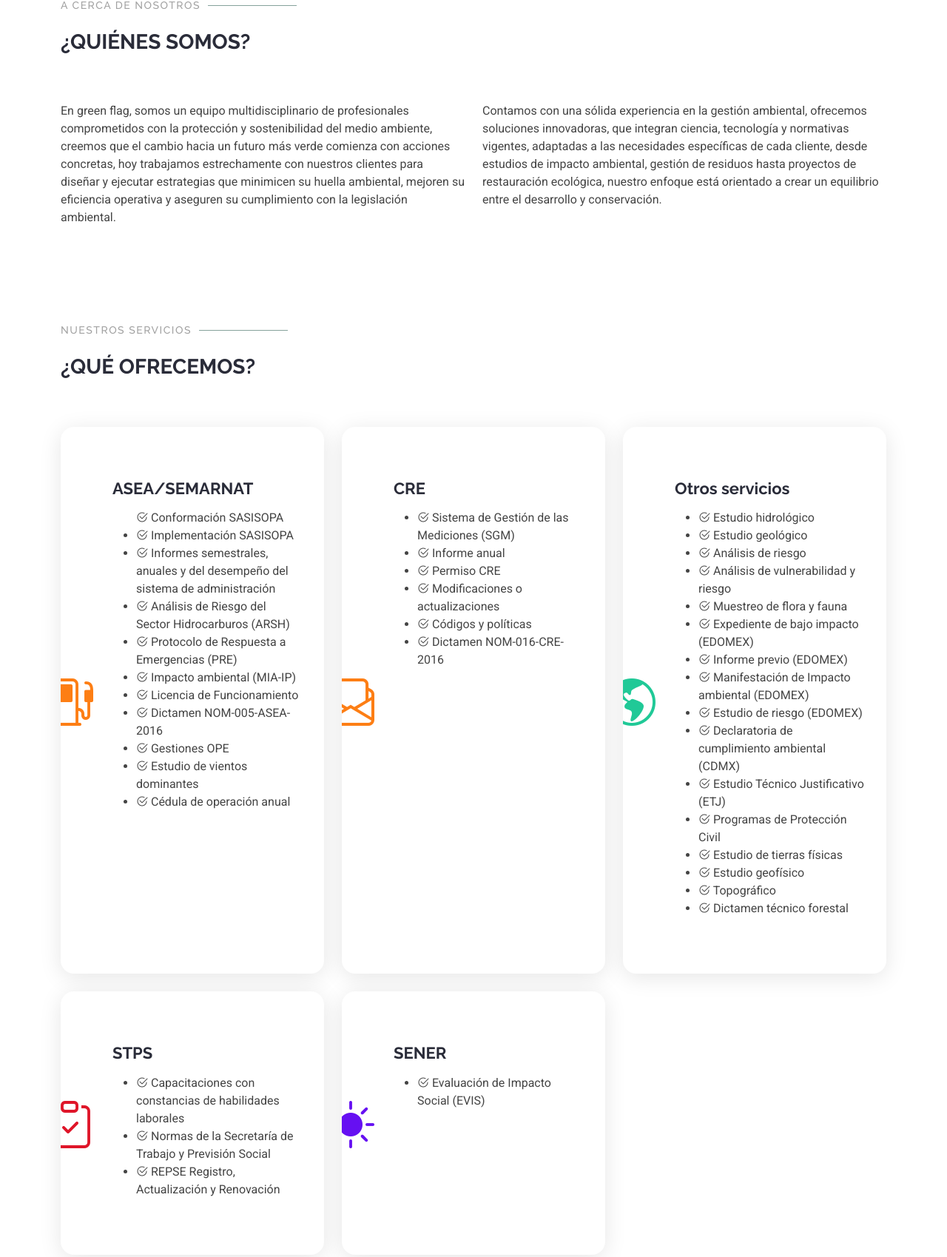
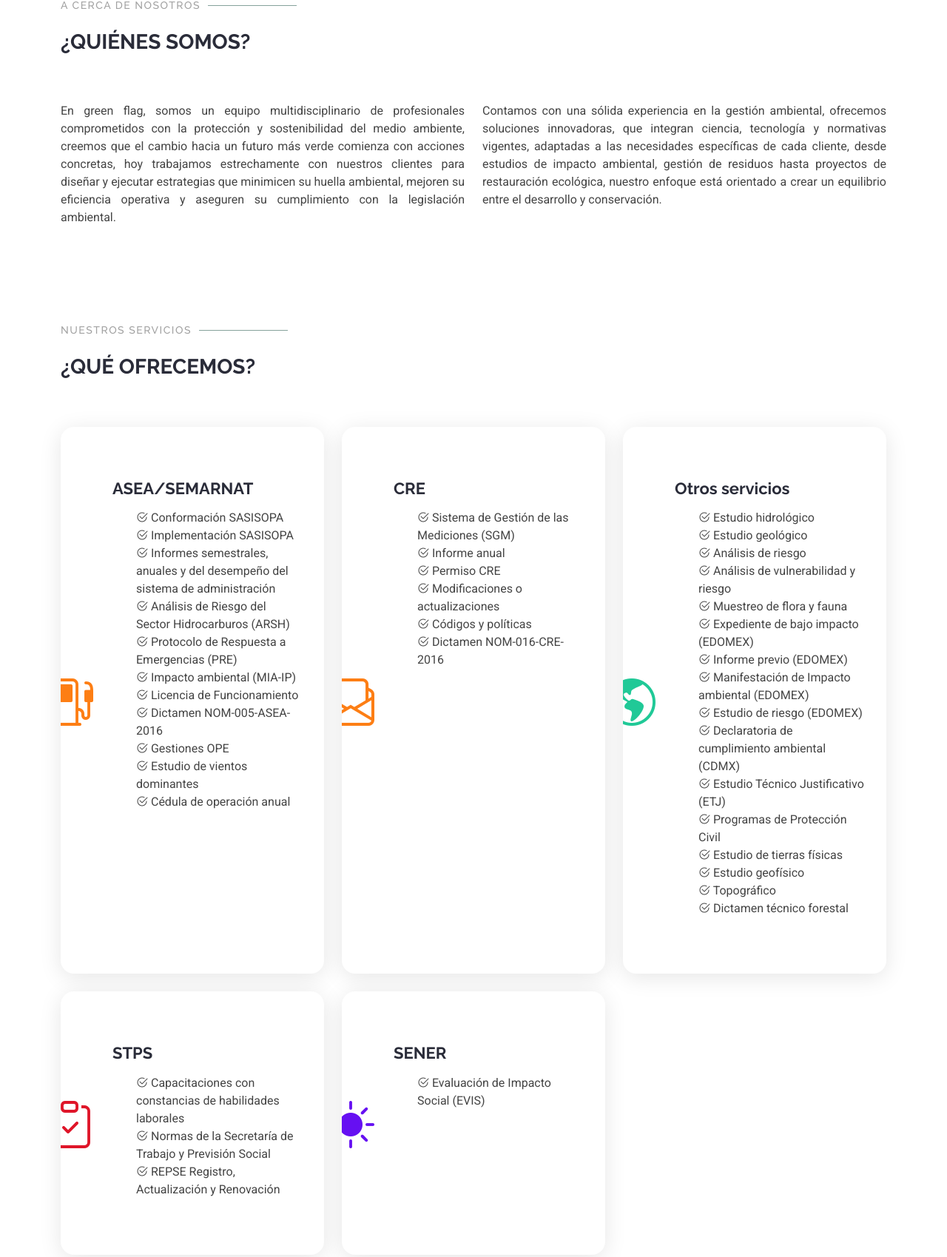
Before and after one commit to JorgeMorenoAlexandres/GreenFlag, a plain HTML site: page index.html in a window 1280 px wide. Shown: the part 717-2416 px from the top of the page at 74% size. Drawn offline with Linux system fonts and the light colour scheme.

Commit message:
Cambios en texto, misión y listas de productos

```diff
--- a/index.html
+++ b/index.html
@@ -85,7 +85,8 @@
         <div class="carousel-item active">
           <div class="carousel-container">
             <h2 class="animate__animated animate__fadeInDown">Misión</h2>
-            <p class="animate__animated animate__fadeInUp" style="font-size: larger; text-align: justify" > Nuestra misión en Green Flag es proporcionar soluciones ambientales innovadoras y sostenibles que permitan a nuestros clientes minimizar su impacto ecológico mientras maximizan su eficiencia operativa. Nos comprometemos a ofrecer asesoramiento experto y personalizado, basado en la ciencia y la tecnología, para garantizar un futuro más saludable y sostenible para nuestra comunidad y el planeta.</p>
+            <p class="animate__animated animate__fadeInUp" style="font-size: larger; text-align: justify" >En Gren Flag, proporcionamos soluciones ambientales innovadoras y sostenibles, basados en reducir  el impacto ecológico, así como maximizar su operatividad.
+              Nos comprometemos a un asesoramiento con profesionales altamente calificados, así como un servicio personalizado. Nos basamos en ciencia y tecnología, para garantizar la satisfacción de nuestros clientes, así como mantener un ambiente sano y sostenible para la sociedad y el planeta.</p>
             <!-- <a href="#about" class="btn-get-started animate__animated animate__fadeInUp scrollto">Read More</a> -->
           </div>
         </div>
@@ -94,7 +95,7 @@
         <div class="carousel-item">
           <div class="carousel-container">
             <h2 class="animate__animated animate__fadeInDown">Visión</h2>
-            <p class="animate__animated animate__fadeInUp" style="text-align: justify">Aspiramos a ser líderes globales en consultoría ambiental, reconocidos por nuestra dedicación a la excelencia, la integridad y la innovación. Nos esforzamos por inspirar un cambio positivo en las prácticas empresariales, promoviendo la responsabilidad ambiental como un pilar fundamental para el desarrollo económico y social sostenible. Imaginamos un mundo donde las empresas y las comunidades colaboren armoniosamente con el entorno natural, asegurando un legado de bienestar para las generaciones futuras.</p>
+            <p class="animate__animated animate__fadeInUp" style="font-size: larger; text-align: justify">Aspiramos a ser líderes globales en consultoría ambiental, reconocidos por nuestra dedicación a la excelencia, la integridad y la innovación. Nos esforzamos por inspirar un cambio positivo en las prácticas empresariales, promoviendo la responsabilidad ambiental como un pilar fundamental para el desarrollo económico y social sostenible. Imaginamos un mundo donde las empresas y las comunidades colaboren armoniosamente con el entorno natural, asegurando un legado de bienestar para las generaciones futuras.</p>
 
           </div>
         </div>
@@ -150,7 +151,7 @@
         <div class="row gy-4">
 
           <div class="col-lg-6 content" data-aos="fade-up" data-aos-delay="100">
-            <p>
+            <p style="text-align: justify">
               En green flag, somos un equipo multidisciplinario de profesionales comprometidos con la protección y sostenibilidad del medio ambiente, creemos que el cambio hacia un futuro más verde comienza con acciones concretas, hoy trabajamos estrechamente con nuestros clientes para diseñar y ejecutar estrategias que minimicen su huella ambiental, mejoren su eficiencia operativa y aseguren su cumplimiento con la legislación ambiental.
             </p>
             <!-- <ul>
@@ -161,7 +162,7 @@
           </div>
 
           <div class="col-lg-6 img-fluid" data-aos="fade-up" data-aos-delay="200">
-            <p>Contamos con una sólida experiencia en la gestión ambiental, ofrecemos soluciones innovadoras, que integran ciencia, tecnología y normativas vigentes, adaptadas a las necesidades específicas de cada cliente, desde estudios de impacto ambiental, gestión de residuos hasta proyectos de restauración ecológica, nuestro enfoque está orientado a crear un equilibrio entre el desarrollo y conservación.</p>
+            <p style="text-align: justify">Contamos con una sólida experiencia en la gestión ambiental, ofrecemos soluciones innovadoras, que integran ciencia, tecnología y normativas vigentes, adaptadas a las necesidades específicas de cada cliente, desde estudios de impacto ambiental, gestión de residuos hasta proyectos de restauración ecológica, nuestro enfoque está orientado a crear un equilibrio entre el desarrollo y conservación.</p>
           </div>
 
         </div>
@@ -351,8 +352,8 @@
                 <!-- <img src="assets/img/Redes/instagram.png" alt="" width="60" heigth="60"> -->
               </div>
                 <h3>ASEA/SEMARNAT </h3>
-              <ul>
-                <li style="list-style-type: none"><i class="bi bi-check2-circle"></i> <span>Conformación SASISOPA</span></li>
+              <ul style="list-style-type: none">
+                <li ><i class="bi bi-check2-circle"></i> <span>Conformación SASISOPA</span></li>
                 <li><i class="bi bi-check2-circle"></i> <span>Implementación SASISOPA</span></li>
                 <li><i class="bi bi-check2-circle"></i> <span>Informes semestrales, anuales y del desempeño del sistema de administración </span></li>
                 <li><i class="bi bi-check2-circle"></i> <span>Análisis de Riesgo del Sector Hidrocarburos (ARSH)</span></li>
@@ -375,7 +376,7 @@
               <a href="service-details.html" class="stretched-link">
                 <h3>CRE</h3>
               </a>
-              <ul>
+              <ul style="list-style-type: none">
                 <li><i class="bi bi-check2-circle"></i> <span> Sistema de Gestión de las Mediciones (SGM)</span></li>
                 <li><i class="bi bi-check2-circle"></i> <span> Informe anual  </span></li>
                 <li><i class="bi bi-check2-circle"></i> <span> Permiso CRE </span></li>
@@ -395,7 +396,7 @@
                 <h3>Otros servicios
                 </h3>
               </a>
-               <ul>
+               <ul style="list-style-type: none">
                 <li><i class="bi bi-check2-circle"></i> <span>Estudio hidrológico </span></li>
                 <li><i class="bi bi-check2-circle"></i> <span>Estudio geológico </span></li>
                 <li><i class="bi bi-check2-circle"></i> <span>Análisis de riesgo </span></li>
@@ -424,7 +425,7 @@
               <a href="service-details.html" class="stretched-link">
                 <h3>STPS</h3>
               </a>
-              <ul>
+              <ul style="list-style-type: none">
                 <li><i class="bi bi-check2-circle"></i> <span>Capacitaciones con constancias de habilidades laborales</span></li>
                 <li><i class="bi bi-check2-circle"></i> <span>Normas de la Secretaría de Trabajo y Previsión Social </span></li>
                 <li><i class="bi bi-check2-circle"></i> <span>REPSE Registro, Actualización y Renovación </span></li>
@@ -438,7 +439,7 @@
                 <i class="bi bi-sun-fill" style="color: #6610f2;"></i>
               </div>
                 <h3>SENER</h3>
-              <ul>
+              <ul style="list-style-type: none">
                 <li><i class="bi bi-check2-circle"></i> <span>Evaluación de Impacto Social (EVIS)</span></li>
               </ul>
             </div>
```
